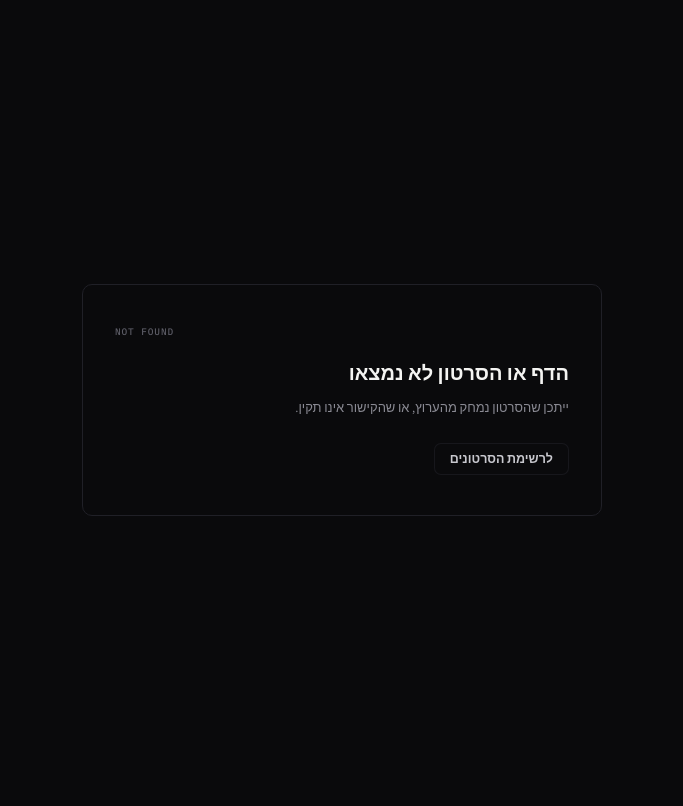
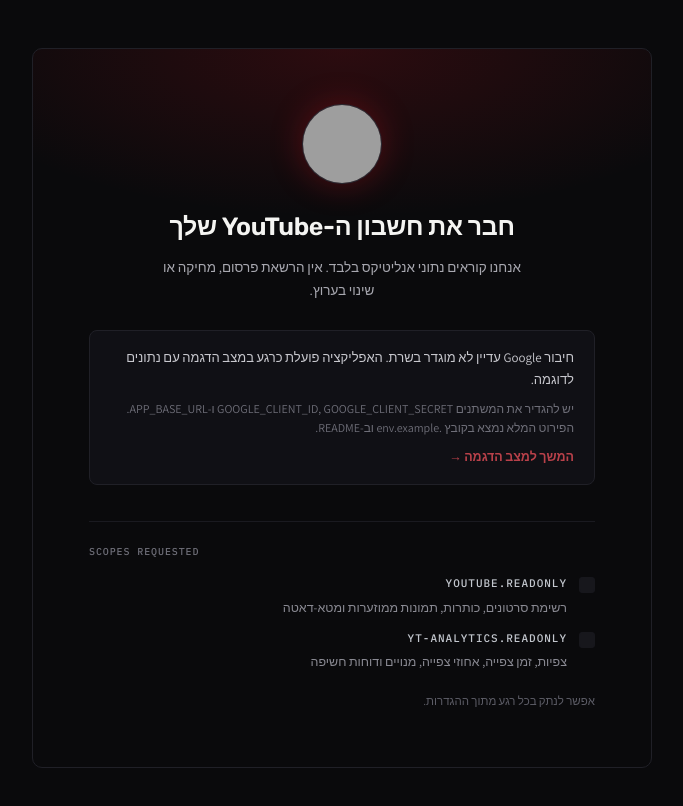
Before and after one commit to NGG-Global/NGGresearch, a Next.js app: page /connect in a window 1280 px wide. Before the commit this address had no page. Shown: the top 806 px of the page, without its empty margins (298-981 px from the left). Built offline with nearby package versions, Linux system fonts and the light colour scheme; grey boxes are pictures that could not be loaded.

Commit message:
Add YouTube Channel Intelligence dashboard V1

```diff
--- /dev/null
+++ b/src/app/connect/page.tsx
@@ -0,0 +1,121 @@
+import Image from 'next/image';
+import Link from 'next/link';
+import { redirect } from 'next/navigation';
+import { appMode, hasGoogleOAuthConfig } from '@/lib/config/env';
+import { loadChannelDataset } from '@/lib/data';
+import { OAUTH_SCOPES } from '@/lib/youtube/oauth';
+
+export const dynamic = 'force-dynamic';
+
+const SCOPE_DESCRIPTIONS: Record<string, string> = {
+  'https://www.googleapis.com/auth/yt-analytics.readonly':
+    'צפיות, זמן צפייה, אחוזי צפייה, מנויים ודוחות חשיפה',
+  'https://www.googleapis.com/auth/youtube.readonly':
+    'רשימת סרטונים, כותרות, תמונות ממוזערות ומטא-דאטה',
+};
+
+const OAUTH_ERRORS: Record<string, string> = {
+  access_denied: 'ההרשאה בוטלה. אפשר לנסות שוב בכל רגע.',
+  invalid_state: 'בקשת ההתחברות לא אומתה. יש להתחיל את התהליך מחדש.',
+  no_channel: 'לחשבון Google שנבחר אין ערוץ YouTube.',
+  token_exchange: 'החלפת אסימוני ההרשאה נכשלה. יש לנסות שוב.',
+  not_configured: 'חיבור Google אינו מוגדר בשרת. יש להשלים את משתני הסביבה.',
+  unknown: 'ההתחברות נכשלה. יש לנסות שוב.',
+};
+
+export default async function ConnectPage({
+  searchParams,
+}: {
+  searchParams: Promise<{ error?: string }>;
+}) {
+  const [{ error }, dataset] = await Promise.all([searchParams, loadChannelDataset()]);
+  const mode = appMode();
+
+  // Already connected — the dashboard is the right place to be. In demo mode the
+  // screen stays reachable so it can be worked on before credentials exist.
+  if (mode !== 'demo' && dataset.channel && dataset.channel.tokenStatus === 'valid') {
+    redirect('/');
+  }
+  const configured = hasGoogleOAuthConfig();
+
+  return (
+    <main className="flex min-h-dvh items-center justify-center px-5 py-12">
+      <div className="connect-glow w-full max-w-[620px] rounded-[10px] border border-line-strong bg-canvas px-8 py-14 text-center sm:px-14">
+        <Image
+          src="/brand/channel-avatar.png"
+          alt=""
+          width={78}
+          height={78}
+          className="mx-auto size-[78px] rounded-full shadow-[0_0_0_1px_#2a2a32,0_0_34px_rgba(224,21,33,0.32)]"
+          priority
+        />
+
+        <h1 className="mt-6.5 font-display text-[22px] leading-[1.4] font-semibold tracking-[-0.015em] text-fg text-pretty sm:text-[25px]">
+          חבר את חשבון ה-YouTube שלך
+        </h1>
+        <p className="mx-auto mt-3 max-w-[360px] text-[13.5px] leading-[1.7] text-muted text-pretty">
+          אנחנו קוראים נתוני אנליטיקס בלבד. אין הרשאת פרסום, מחיקה או שינוי בערוץ.
+        </p>
+
+        {error ? (
+          <p className="mx-auto mt-5 max-w-[400px] rounded-[8px] bg-accent/10 px-4 py-3 text-[12.5px] leading-[1.6] text-negative ring-1 ring-inset ring-accent/25">
+            {OAUTH_ERRORS[error] ?? OAUTH_ERRORS.unknown}
+          </p>
+        ) : null}
+
+        {configured ? (
+          <a
+            href="/api/auth/google"
+            className="mt-7 inline-flex items-center gap-2.5 rounded-[8px] bg-accent px-7 py-3.5 text-[14px] leading-none font-semibold text-white shadow-[0_6px_20px_rgba(224,21,33,0.32)] transition-colors hover:bg-accent/90"
+          >
+            התחבר עם Google
+          </a>
+        ) : (
+          <div className="mt-7 rounded-[8px] border border-line-strong bg-panel px-5 py-4 text-start">
+            <p className="text-[13px] leading-[1.7] text-fg-3">
+              חיבור Google עדיין לא מוגדר בשרת.
+              {mode === 'demo'
+                ? ' האפליקציה פועלת כרגע במצב הדגמה עם נתונים לדוגמה.'
+                : ''}
+            </p>
+            <p className="mt-2 text-[12px] leading-[1.6] text-dim">
+              יש להגדיר את המשתנים GOOGLE_CLIENT_ID, GOOGLE_CLIENT_SECRET ו-APP_BASE_URL. הפירוט
+              המלא נמצא בקובץ .env.example וב-README.
+            </p>
+            <Link
+              href="/"
+              className="mt-3.5 inline-block text-[12.5px] leading-none font-semibold text-accent-soft transition-colors hover:text-accent"
+            >
+              המשך למצב הדגמה →
+            </Link>
+          </div>
+        )}
+
+        <div className="mt-9 border-t border-line pt-5.5 text-start">
+          <div className="metric-label text-[10px] tracking-[0.12em] text-dim">SCOPES REQUESTED</div>
+          <ul className="mt-4 grid gap-3">
+            {OAUTH_SCOPES.map((scope) => (
+              <li key={scope} className="flex items-start gap-3">
+                <span
+                  className="mt-0.5 size-4 flex-none rounded-[4px] bg-inset ring-1 ring-inset ring-edge-3"
+                  aria-hidden
+                />
+                <div>
+                  <div className="metric-label text-[11px] tracking-normal text-fg-4">
+                    {scope.replace('https://www.googleapis.com/auth/', '')}
+                  </div>
+                  <div className="mt-1.5 text-[12.5px] leading-[1.6] text-muted-2">
+                    {SCOPE_DESCRIPTIONS[scope] ?? ''}
+                  </div>
+                </div>
+              </li>
+            ))}
+          </ul>
+          <p className="mt-5 text-[11.5px] leading-[1.6] text-dim-2">
+            אפשר לנתק בכל רגע מתוך ההגדרות.
+          </p>
+        </div>
+      </div>
+    </main>
+  );
+}
--- /dev/null
+++ b/src/app/videos/page.tsx
@@ -0,0 +1,89 @@
+import { redirect } from 'next/navigation';
+import { analyseAll } from '@/lib/analysis/dataset-analysis';
+import type { VideoAnalysis } from '@/lib/analysis/video-analysis';
+import { readMetric } from '@/lib/benchmark/metrics';
+import { loadChannelDataset } from '@/lib/data';
+import { contentTypeLabel } from '@/lib/domain/classification';
+import { pendingMetric } from '@/lib/domain/metric';
+import { milestoneLabel } from '@/lib/domain/snapshots';
+import { formatMetricCell } from '@/lib/format/metric';
+import { metricNumber } from '@/lib/domain/metric';
+import { AppShell } from '@/components/shell/AppShell';
+import { ButtonLink } from '@/components/ui/button';
+import { EmptyState } from '@/components/ui/states';
+import { VideosTable, type VideoTableRow } from '@/components/video/VideosTable';
+
+export const dynamic = 'force-dynamic';
+
+export default async function VideosPage() {
+  const dataset = await loadChannelDataset();
+
+  if (dataset.loadError) {
+    return (
+      <AppShell channel={dataset.channel} mode={dataset.mode} active="/videos">
+        <EmptyState
+          kicker="ERROR · DATA UNAVAILABLE"
+          title="לא ניתן לטעון את הסרטונים"
+          body={dataset.loadError}
+          tone="alert"
+          action={<ButtonLink href="/settings">להגדרות</ButtonLink>}
+        />
+      </AppShell>
+    );
+  }
+
+  if (!dataset.channel) redirect('/connect');
+
+  const analyses = analyseAll(dataset);
+
+  return (
+    <AppShell channel={dataset.channel} mode={dataset.mode} active="/videos">
+      {analyses.length === 0 ? (
+        <EmptyState
+          kicker="EMPTY · NO VIDEOS"
+          title="אין עדיין סרטונים"
+          body="לאחר הסנכרון הראשון כל הסרטונים של הערוץ יופיעו כאן."
+          action={<ButtonLink href="/settings">להגדרות סנכרון</ButtonLink>}
+        />
+      ) : (
+        <VideosTable rows={analyses.map(toRow)} />
+      )}
+    </AppShell>
+  );
+}
+
+/** Formats one analysis into the serializable shape the table renders. */
+function toRow(analysis: VideoAnalysis): VideoTableRow {
+  const { video, snapshot } = analysis;
+  const metrics = snapshot?.metrics;
+  const read = (key: Parameters<typeof readMetric>[1]) =>
+    metrics ? readMetric(metrics, key) : pendingMetric();
+
+  const views = read('views');
+  const retention = read('averageViewPercentage');
+  const ctr = read('impressionsCtr');
+  const subscribers = read('subscribersGained');
+
+  return {
+    id: video.id,
+    title: video.title,
+    thumbnailUrl: video.thumbnailUrl,
+    publishedAt: video.publishedAt,
+    ageHours: analysis.ageHours,
+    durationSeconds: video.durationSeconds,
+    contentTypeLabel: contentTypeLabel(video.classification.contentType),
+    benchmarkEligible: video.classification.benchmarkEligible,
+    targetLabel: analysis.target ? milestoneLabel(analysis.target) : null,
+    views: formatMetricCell('views', views),
+    viewsValue: metricNumber(views),
+    watchTime: formatMetricCell('watchTimeMinutes', read('watchTimeMinutes')),
+    retention: formatMetricCell('averageViewPercentage', retention),
+    retentionValue: metricNumber(retention),
+    ctr: formatMetricCell('impressionsCtr', ctr),
+    ctrValue: metricNumber(ctr),
+    subscribers: formatMetricCell('subscribersGained', subscribers),
+    subscribersValue: metricNumber(subscribers),
+    status: analysis.score.status,
+    scoreValue: analysis.score.score,
+  };
+}
```
